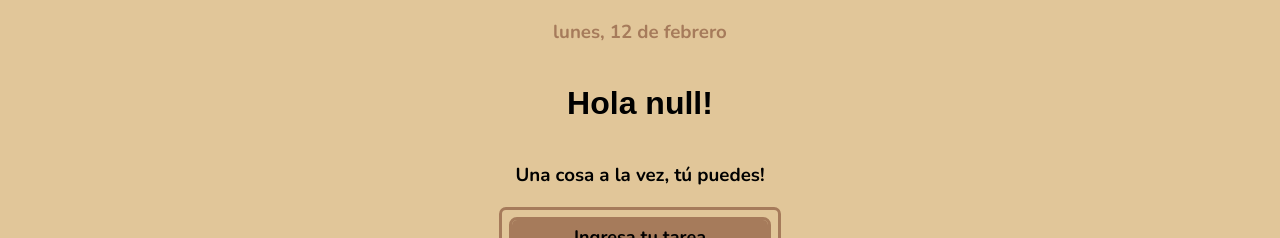
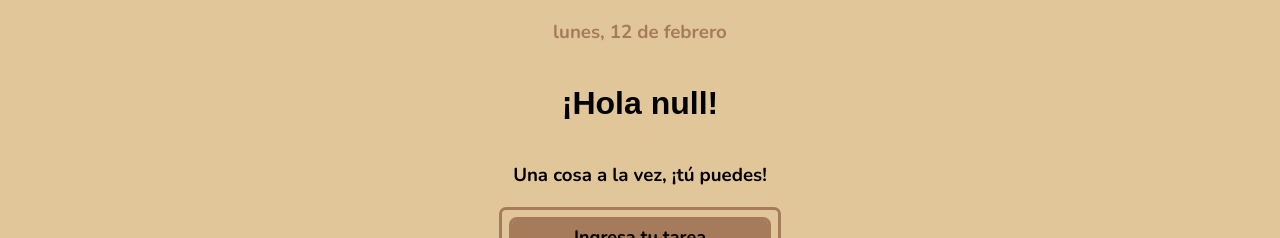
Before and after one commit to Juliecoronel/Listadetareas, a plain HTML site: page lista.html in a window 1280 px wide. Shown: the top 238 px of the page. Drawn offline with nearby package versions, Linux system fonts and the light colour scheme; a web font is replaced by a local one.

Commit message:
Correción de ortografía

```diff
--- a/js/lista.js
+++ b/js/lista.js
@@ -21,7 +21,7 @@ let dia = new Date();
 fecha.innerHTML = dia.toLocaleDateString("es-AR", {weekday:"long", month:"long", day:"numeric"})
 
 const nombre = localStorage.getItem("Nombre");
-saludoNom.innerHTML = `Hola ${nombre}!`
+saludoNom.innerHTML = `¡Hola ${nombre}!`
 
 function agregarTarea(tarea, id, realizada, eliminada){
     if(eliminada){return}
--- a/lista.html
+++ b/lista.html
@@ -15,7 +15,7 @@
         <div id="contPrincipio">
             <h3 class="fecha"></h3>
             <h1 class="saludoNom"></h1>
-            <h3 class="entusiasmo">Una cosa a la vez, tú puedes!</h3>
+            <h3 class="entusiasmo">Una cosa a la vez, ¡tú puedes!</h3>
         </div>
 
         <div id="contIngTarea">
```
